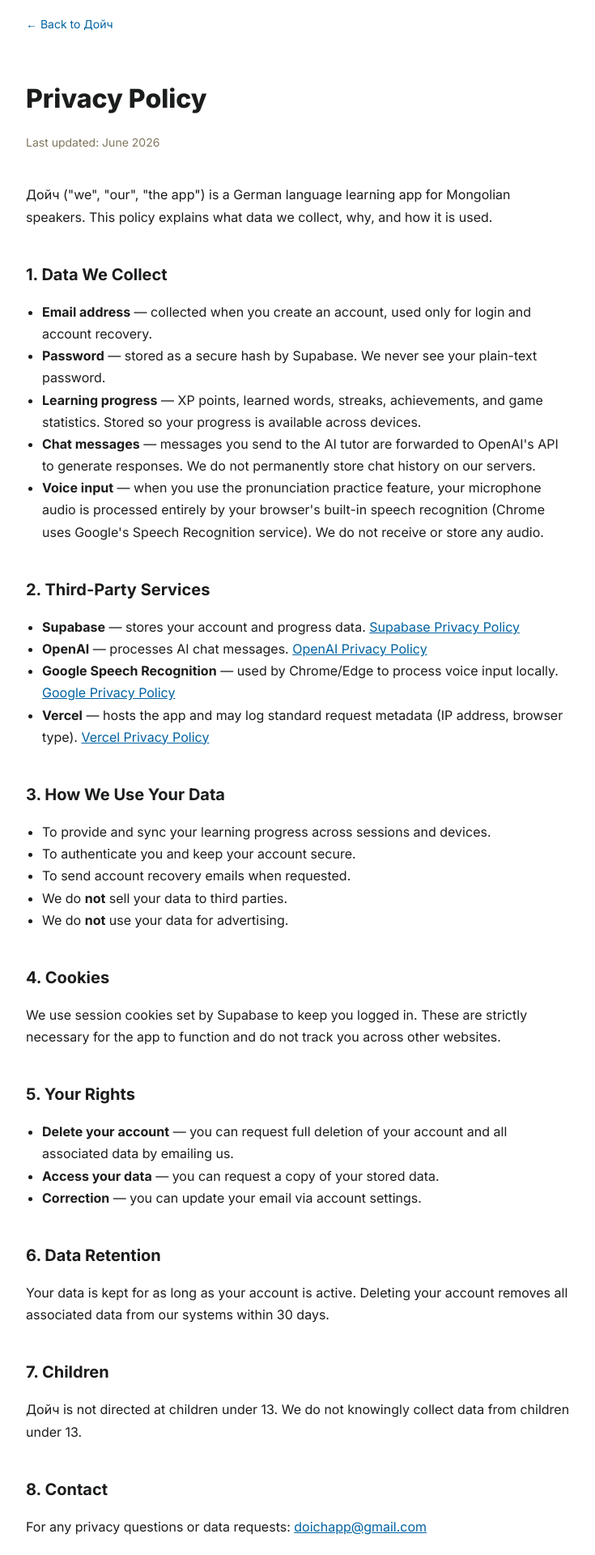
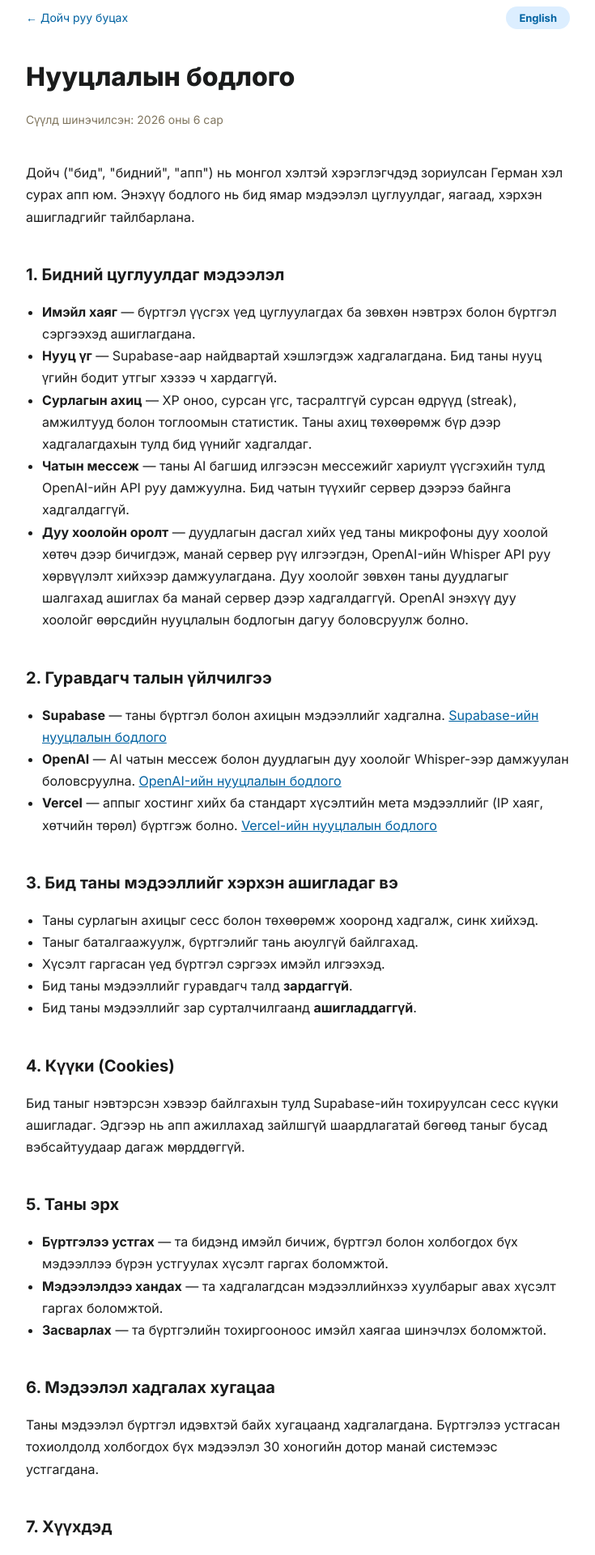
Before and after one commit to Mandahnm/doich, a Next.js app in the folder doich-next/: page /privacy in a window 1280 px wide. Shown: the part 40-1960 px from the top of the page at 81% size, without its empty margins (272-1007 px from the left). Built offline with nearby package versions, Linux system fonts and the light colour scheme.

Commit message:
Remove dark mode toggle, fix body margin, update privacy policy with Mongolian translation
Co-Authored-By: Claude Sonnet 4.6 <noreply@anthropic.com>

```diff
--- a/doich-next/app/globals.css
+++ b/doich-next/app/globals.css
@@ -1,7 +1,12 @@
-* {
+*, *::before, *::after {
   font-family: var(--font-inter), sans-serif;
   box-sizing: border-box;
   -webkit-tap-highlight-color: transparent;
+}
+
+html, body {
+  margin: 0;
+  padding: 0;
 }
 
 /* Montserrat for display/headline text (German words, titles, numbers) */
--- a/doich-next/app/page.js
+++ b/doich-next/app/page.js
@@ -52,9 +52,7 @@ export default function Page() {
 
   // ── Auth + initial load ──────────────────────────────────────────────────
   useEffect(() => {
-    const sysDark = window.matchMedia('(prefers-color-scheme:dark)').matches;
-    const localDark = loadState()?.darkMode ?? sysDark;
-    setState(s => ({ ...s, darkMode: localDark }));
+    setState(s => ({ ...s, darkMode: false }));
 
     supabase.auth.getSession()
       .then(({ data: { session } }) => {
--- a/doich-next/app/privacy/page.js
+++ b/doich-next/app/privacy/page.js
@@ -1,61 +1,114 @@
-export const metadata = {
-  title: 'Privacy Policy — Дойч',
+'use client';
+
+import { useState } from 'react';
+
+const MN = {
+  back:    '← Дойч руу буцах',
+  title:   'Нууцлалын бодлого',
+  updated: 'Сүүлд шинэчилсэн: 2026 оны 6 сар',
+  toggle:  'English',
+  intro:   'Дойч ("бид", "бидний", "апп") нь монгол хэлтэй хэрэглэгчдэд зориулсан Герман хэл сурах апп юм. Энэхүү бодлого нь бид ямар мэдээлэл цуглуулдаг, яагаад, хэрхэн ашигладгийг тайлбарлана.',
+  sections: [
+    { h: '1. Бидний цуглуулдаг мэдээлэл', items: [
+      '<strong>Имэйл хаяг</strong> — бүртгэл үүсгэх үед цуглуулагдах ба зөвхөн нэвтрэх болон бүртгэл сэргээхэд ашиглагдана.',
+      '<strong>Нууц үг</strong> — Supabase-аар найдвартай хэшлэгдэж хадгалагдана. Бид таны нууц үгийн бодит утгыг хэзээ ч хардаггүй.',
+      '<strong>Сурлагын ахиц</strong> — XP оноо, сурсан үгс, тасралтгүй сурсан өдрүүд (streak), амжилтууд болон тоглоомын статистик. Таны ахиц төхөөрөмж бүр дээр хадгалагдахын тулд бид үүнийг хадгалдаг.',
+      '<strong>Чатын мессеж</strong> — таны AI багшид илгээсэн мессежийг хариулт үүсгэхийн тулд OpenAI-ийн API руу дамжуулна. Бид чатын түүхийг сервер дээрээ байнга хадгалдаггүй.',
+      '<strong>Дуу хоолойн оролт</strong> — дуудлагын дасгал хийх үед таны микрофоны дуу хоолой хөтөч дээр бичигдэж, манай сервер рүү илгээгдэн, OpenAI-ийн Whisper API руу хөрвүүлэлт хийхээр дамжуулагдана. Дуу хоолойг зөвхөн таны дуудлагыг шалгахад ашиглах ба манай сервер дээр хадгалдаггүй. OpenAI энэхүү дуу хоолойг өөрсдийн нууцлалын бодлогын дагуу боловсруулж болно.',
+    ]},
+    { h: '2. Гуравдагч талын үйлчилгээ', items: [
+      '<strong>Supabase</strong> — таны бүртгэл болон ахицын мэдээллийг хадгална. <a href="https://supabase.com/privacy" style="color:#0062a1">Supabase-ийн нууцлалын бодлого</a>',
+      '<strong>OpenAI</strong> — AI чатын мессеж болон дуудлагын дуу хоолойг Whisper-ээр дамжуулан боловсруулна. <a href="https://openai.com/privacy" style="color:#0062a1">OpenAI-ийн нууцлалын бодлого</a>',
+      '<strong>Vercel</strong> — аппыг хостинг хийх ба стандарт хүсэлтийн мета мэдээллийг (IP хаяг, хөтчийн төрөл) бүртгэж болно. <a href="https://vercel.com/legal/privacy-policy" style="color:#0062a1">Vercel-ийн нууцлалын бодлого</a>',
+    ]},
+    { h: '3. Бид таны мэдээллийг хэрхэн ашигладаг вэ', items: [
+      'Таны сурлагын ахицыг сесс болон төхөөрөмж хооронд хадгалж, синк хийхэд.',
+      'Таныг баталгаажуулж, бүртгэлийг тань аюулгүй байлгахад.',
+      'Хүсэлт гаргасан үед бүртгэл сэргээх имэйл илгээхэд.',
+      'Бид таны мэдээллийг гуравдагч талд <strong>зардаггүй</strong>.',
+      'Бид таны мэдээллийг зар сурталчилгаанд <strong>ашигладдаггүй</strong>.',
+    ]},
+    { h: '4. Күүки (Cookies)', body: 'Бид таныг нэвтэрсэн хэвээр байлгахын тулд Supabase-ийн тохируулсан сесс күүки ашигладаг. Эдгээр нь апп ажиллахад зайлшгүй шаардлагатай бөгөөд таныг бусад вэбсайтуудаар дагаж мөрддөггүй.' },
+    { h: '5. Таны эрх', items: [
+      '<strong>Бүртгэлээ устгах</strong> — та бидэнд имэйл бичиж, бүртгэл болон холбогдох бүх мэдээллээ бүрэн устгуулах хүсэлт гаргах боломжтой.',
+      '<strong>Мэдээлэлдээ хандах</strong> — та хадгалагдсан мэдээллийнхээ хуулбарыг авах хүсэлт гаргах боломжтой.',
+      '<strong>Засварлах</strong> — та бүртгэлийн тохиргооноос имэйл хаягаа шинэчлэх боломжтой.',
+    ]},
+    { h: '6. Мэдээлэл хадгалах хугацаа', body: 'Таны мэдээлэл бүртгэл идэвхтэй байх хугацаанд хадгалагдана. Бүртгэлээ устгасан тохиолдолд холбогдох бүх мэдээлэл 30 хоногийн дотор манай системээс устгагдана.' },
+    { h: '7. Хүүхдэд', body: 'Дойч нь 13-аас доош насны хүүхдэд зориулагдаагүй. Бид 13-аас доош насны хүүхдээс мэдээлэл санаатайгаар цуглуулдаггүй.' },
+    { h: '8. Холбоо барих', body: 'Нууцлалтай холбоотой асуулт эсвэл мэдээллийн хүсэлт гаргах бол:', email: 'doichapp@gmail.com' },
+  ],
+};
+
+const EN = {
+  back:    '← Back to Дойч',
+  title:   'Privacy Policy',
+  updated: 'Last updated: June 2026',
+  toggle:  'Монгол',
+  intro:   'Дойч ("we", "our", "the app") is a German language learning app for Mongolian speakers. This policy explains what data we collect, why, and how it is used.',
+  sections: [
+    { h: '1. Data We Collect', items: [
+      '<strong>Email address</strong> — collected when you create an account, used only for login and account recovery.',
+      '<strong>Password</strong> — stored as a secure hash by Supabase. We never see your plain-text password.',
+      '<strong>Learning progress</strong> — XP points, learned words, streaks, achievements, and game statistics. Stored so your progress is available across devices.',
+      '<strong>Chat messages</strong> — messages you send to the AI tutor are forwarded to OpenAI\'s API to generate responses. We do not permanently store chat history on our servers.',
+      '<strong>Voice input</strong> — when you use the pronunciation practice feature, your microphone audio is recorded in your browser, sent to our server, and forwarded to OpenAI\'s Whisper API for transcription. The audio is used only to check your pronunciation and is not stored on our servers. OpenAI may process this audio per their privacy policy.',
+    ]},
+    { h: '2. Third-Party Services', items: [
+      '<strong>Supabase</strong> — stores your account and progress data. <a href="https://supabase.com/privacy" style="color:#0062a1">Supabase Privacy Policy</a>',
+      '<strong>OpenAI</strong> — processes AI chat messages and pronunciation audio via Whisper. <a href="https://openai.com/privacy" style="color:#0062a1">OpenAI Privacy Policy</a>',
+      '<strong>Vercel</strong> — hosts the app and may log standard request metadata (IP address, browser type). <a href="https://vercel.com/legal/privacy-policy" style="color:#0062a1">Vercel Privacy Policy</a>',
+    ]},
+    { h: '3. How We Use Your Data', items: [
+      'To provide and sync your learning progress across sessions and devices.',
+      'To authenticate you and keep your account secure.',
+      'To send account recovery emails when requested.',
+      'We do <strong>not</strong> sell your data to third parties.',
+      'We do <strong>not</strong> use your data for advertising.',
+    ]},
+    { h: '4. Cookies', body: 'We use session cookies set by Supabase to keep you logged in. These are strictly necessary for the app to function and do not track you across other websites.' },
+    { h: '5. Your Rights', items: [
+      '<strong>Delete your account</strong> — you can request full deletion of your account and all associated data by emailing us.',
+      '<strong>Access your data</strong> — you can request a copy of your stored data.',
+      '<strong>Correction</strong> — you can update your email via account settings.',
+    ]},
+    { h: '6. Data Retention', body: 'Your data is kept for as long as your account is active. Deleting your account removes all associated data from our systems within 30 days.' },
+    { h: '7. Children', body: 'Дойч is not directed at children under 13. We do not knowingly collect data from children under 13.' },
+    { h: '8. Contact', body: 'For any privacy questions or data requests:', email: 'doichapp@gmail.com' },
+  ],
 };
 
 export default function PrivacyPage() {
+  const [lang, setLang] = useState('mn');
+  const c = lang === 'mn' ? MN : EN;
+
   return (
     <div style={{ maxWidth: 720, margin: '0 auto', padding: '48px 24px', fontFamily: 'sans-serif', color: '#1b1c1c', lineHeight: 1.7 }}>
-      <a href="/" style={{ fontSize: 14, color: '#0062a1', textDecoration: 'none', display: 'inline-block', marginBottom: 32 }}>← Back to Дойч</a>
 
-      <h1 style={{ fontSize: 32, fontWeight: 800, marginBottom: 4 }}>Privacy Policy</h1>
-      <p style={{ color: '#80765f', fontSize: 14, marginBottom: 40 }}>Last updated: June 2026</p>
+      <div style={{ display: 'flex', justifyContent: 'space-between', alignItems: 'center', marginBottom: 32 }}>
+        <a href="/" style={{ fontSize: 14, color: '#0062a1', textDecoration: 'none' }}>{c.back}</a>
+        <button onClick={() => setLang(l => l === 'mn' ? 'en' : 'mn')}
+          style={{ fontSize: 13, fontWeight: 700, color: '#0062a1', background: '#dceeff', border: 'none', borderRadius: 20, padding: '6px 16px', cursor: 'pointer' }}>
+          {c.toggle}
+        </button>
+      </div>
 
-      <p>Дойч ("we", "our", "the app") is a German language learning app for Mongolian speakers. This policy explains what data we collect, why, and how it is used.</p>
+      <h1 style={{ fontSize: 32, fontWeight: 800, marginBottom: 4 }}>{c.title}</h1>
+      <p style={{ color: '#80765f', fontSize: 14, marginBottom: 40 }}>{c.updated}</p>
+      <p>{c.intro}</p>
 
-      <h2 style={{ fontSize: 20, fontWeight: 700, marginTop: 40, marginBottom: 12 }}>1. Data We Collect</h2>
-      <ul style={{ paddingLeft: 20 }}>
-        <li><strong>Email address</strong> — collected when you create an account, used only for login and account recovery.</li>
-        <li><strong>Password</strong> — stored as a secure hash by Supabase. We never see your plain-text password.</li>
-        <li><strong>Learning progress</strong> — XP points, learned words, streaks, achievements, and game statistics. Stored so your progress is available across devices.</li>
-        <li><strong>Chat messages</strong> — messages you send to the AI tutor are forwarded to OpenAI's API to generate responses. We do not permanently store chat history on our servers.</li>
-        <li><strong>Voice input</strong> — when you use the pronunciation practice feature, your microphone audio is processed entirely by your browser's built-in speech recognition (Chrome uses Google's Speech Recognition service). We do not receive or store any audio.</li>
-      </ul>
-
-      <h2 style={{ fontSize: 20, fontWeight: 700, marginTop: 40, marginBottom: 12 }}>2. Third-Party Services</h2>
-      <ul style={{ paddingLeft: 20 }}>
-        <li><strong>Supabase</strong> — stores your account and progress data. <a href="https://supabase.com/privacy" style={{ color: '#0062a1' }}>Supabase Privacy Policy</a></li>
-        <li><strong>OpenAI</strong> — processes AI chat messages. <a href="https://openai.com/privacy" style={{ color: '#0062a1' }}>OpenAI Privacy Policy</a></li>
-        <li><strong>Google Speech Recognition</strong> — used by Chrome/Edge to process voice input locally. <a href="https://policies.google.com/privacy" style={{ color: '#0062a1' }}>Google Privacy Policy</a></li>
-        <li><strong>Vercel</strong> — hosts the app and may log standard request metadata (IP address, browser type). <a href="https://vercel.com/legal/privacy-policy" style={{ color: '#0062a1' }}>Vercel Privacy Policy</a></li>
-      </ul>
-
-      <h2 style={{ fontSize: 20, fontWeight: 700, marginTop: 40, marginBottom: 12 }}>3. How We Use Your Data</h2>
-      <ul style={{ paddingLeft: 20 }}>
-        <li>To provide and sync your learning progress across sessions and devices.</li>
-        <li>To authenticate you and keep your account secure.</li>
-        <li>To send account recovery emails when requested.</li>
-        <li>We do <strong>not</strong> sell your data to third parties.</li>
-        <li>We do <strong>not</strong> use your data for advertising.</li>
-      </ul>
-
-      <h2 style={{ fontSize: 20, fontWeight: 700, marginTop: 40, marginBottom: 12 }}>4. Cookies</h2>
-      <p>We use session cookies set by Supabase to keep you logged in. These are strictly necessary for the app to function and do not track you across other websites.</p>
-
-      <h2 style={{ fontSize: 20, fontWeight: 700, marginTop: 40, marginBottom: 12 }}>5. Your Rights</h2>
-      <ul style={{ paddingLeft: 20 }}>
-        <li><strong>Delete your account</strong> — you can request full deletion of your account and all associated data by emailing us.</li>
-        <li><strong>Access your data</strong> — you can request a copy of your stored data.</li>
-        <li><strong>Correction</strong> — you can update your email via account settings.</li>
-      </ul>
-
-      <h2 style={{ fontSize: 20, fontWeight: 700, marginTop: 40, marginBottom: 12 }}>6. Data Retention</h2>
-      <p>Your data is kept for as long as your account is active. Deleting your account removes all associated data from our systems within 30 days.</p>
-
-      <h2 style={{ fontSize: 20, fontWeight: 700, marginTop: 40, marginBottom: 12 }}>7. Children</h2>
-      <p>Дойч is not directed at children under 13. We do not knowingly collect data from children under 13.</p>
-
-      <h2 style={{ fontSize: 20, fontWeight: 700, marginTop: 40, marginBottom: 12 }}>8. Contact</h2>
-      <p>For any privacy questions or data requests: <a href="mailto:doichapp@gmail.com" style={{ color: '#0062a1' }}>doichapp@gmail.com</a></p>
+      {c.sections.map(s => (
+        <div key={s.h}>
+          <h2 style={{ fontSize: 20, fontWeight: 700, marginTop: 40, marginBottom: 12 }}>{s.h}</h2>
+          {s.body && <p dangerouslySetInnerHTML={{ __html: s.body }} />}
+          {s.items && (
+            <ul style={{ paddingLeft: 20 }}>
+              {s.items.map((it, i) => <li key={i} dangerouslySetInnerHTML={{ __html: it }} />)}
+            </ul>
+          )}
+          {s.email && <p><a href={`mailto:${s.email}`} style={{ color: '#0062a1' }}>{s.email}</a></p>}
+        </div>
+      ))}
     </div>
   );
 }
--- a/doich-next/components/screens/AuthScreen.jsx
+++ b/doich-next/components/screens/AuthScreen.jsx
@@ -340,7 +340,6 @@ export default function AuthScreen({ isDark, onToggle }) {
           </div>
         </div>
         <div style={{ width: 520, minHeight: '100vh', background: card, display: 'flex', flexDirection: 'column', alignItems: 'center', justifyContent: 'center', padding: '60px 56px', position: 'relative', boxShadow: isDark ? '-12px 0 48px rgba(0,0,0,0.4)' : '-8px 0 40px rgba(0,0,0,0.06)' }}>
-          <ThemeToggle pos={{ top: 20, right: 20 }} />
           {desktopForm}
         </div>
       </div>
@@ -360,7 +359,6 @@ export default function AuthScreen({ isDark, onToggle }) {
         <div className="doich-blob b2" style={{ width: 220, height: 220, bottom: -50, right: -30, background: isDark ? 'rgba(180,80,40,0.16)' : 'rgba(255,176,140,0.42)' }} />
         <FloatChip text="Hallo" sub="Сайн уу"   style={{ top: '16%', left: '7%' }}  d="0s"   isDark={isDark} card={card} border={border} text2={text} soft={soft} small />
         <FloatChip text="Danke" sub="Баярлалаа" style={{ top: '20%', right: '7%' }} d="1.1s" isDark={isDark} card={card} border={border} text2={text} soft={soft} small />
-        <ThemeToggle pos={{ top: 20, left: 20 }} />
         <div style={{ position: 'relative', zIndex: 2 }}>{logoCard(108)}</div>
       </div>
       <div style={{ flex: 1, background: card, borderRadius: '32px 32px 0 0', padding: '14px 24px 48px', marginTop: -22, position: 'relative', zIndex: 5, boxShadow: isDark ? '0 -12px 48px rgba(0,0,0,0.55)' : '0 -8px 40px rgba(0,0,0,0.07)' }}>
```
Also changed, not shown: doich-next/components/screens/ProfileScreen.jsx (+0 -11 lines), doich-next/components/screens/SettingsScreen.jsx (+0 -12 lines).
